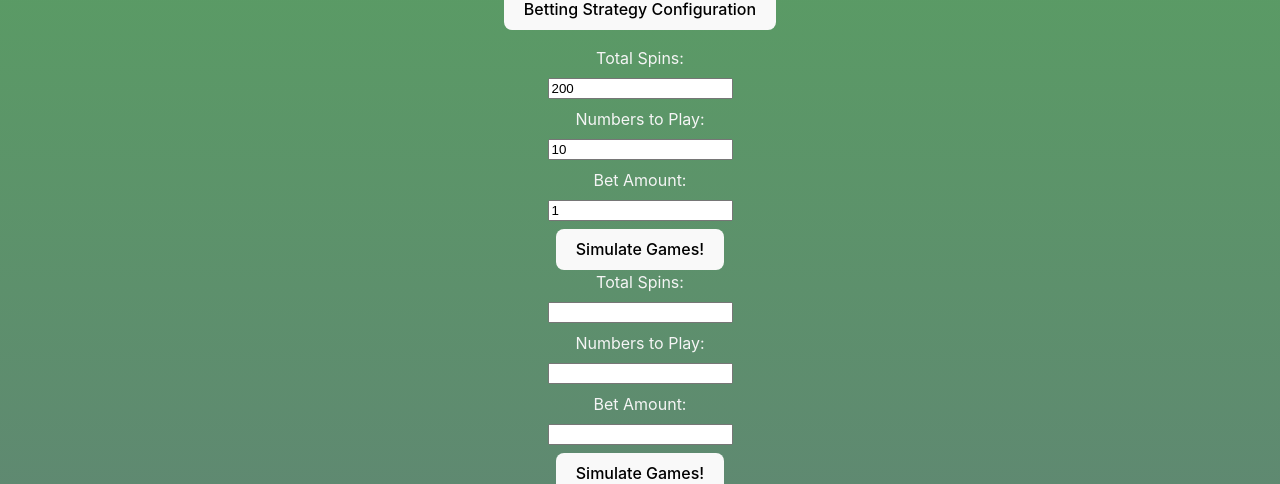
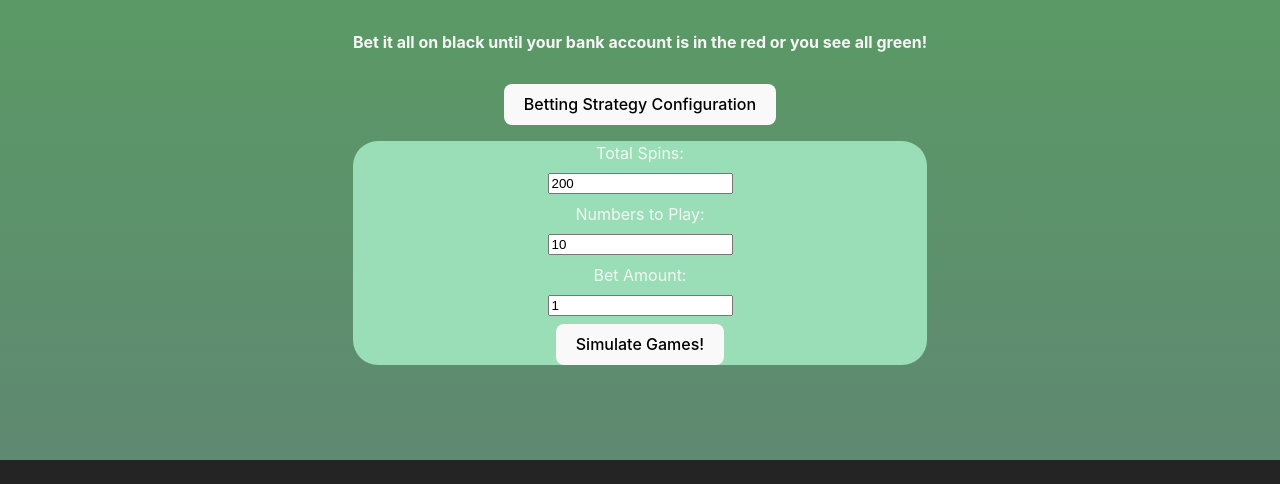
Before and after one commit to Lmasniuk/roulette-regret, a React (Vite) app: page / in a window 1280 px wide. Shown: the part 340-824 px from the top of the page. After the commit the page ends 800 px from the top, so only its background shows below. Built offline with nearby package versions, Linux system fonts and the light colour scheme.

Commit message:
Use settings component

```diff
--- a/src/components/SettingsCard/SettingsCard.jsx
+++ b/src/components/SettingsCard/SettingsCard.jsx
@@ -8,6 +8,7 @@ export default function SettingsCard({
     handleNumbersPlayedChange,
     betAmount,
     handleBetAmountChange,
+    bettingConfig,
 }) {
     return (
         <form
--- a/src/components/SettingsCard/SettingsCard.scss
+++ b/src/components/SettingsCard/SettingsCard.scss
@@ -0,0 +1,11 @@
+.game-config-form {
+    width: 100%;
+    align-items: center;
+    display: flex;
+    flex-direction: column;
+    gap: 0.5em;
+    margin-left: auto;
+    margin-right: auto;
+    background-color: #9adeb7;
+    border-radius: 25px;
+}
--- a/src/pages/Home.jsx
+++ b/src/pages/Home.jsx
@@ -55,34 +55,17 @@ export default function Home({ bettingConfig }) {
                     Betting Strategy Configuration
                 </button>
             </Link>
-            <form
-                className="game-config-form"
-                onSubmit={(event) => doGames(event, bettingConfig)}
-            >
-                <label htmlFor="totalSpins">Total Spins:</label>
-                <input
-                    name="totalSpins"
-                    type="number"
-                    value={totalSpins}
-                    onChange={handleTotalSpinsChange}
-                />
-                <label htmlFor="numbersPlayed">Numbers to Play:</label>
-                <input
-                    name="numbersPlayed"
-                    type="number"
-                    value={numbersPlayed}
-                    onChange={handleNumbersPlayedChange}
-                />
-                <label htmlFor="betAmount">Bet Amount:</label>
-                <input
-                    name="betAmount"
-                    type="number"
-                    value={betAmount}
-                    onChange={handleBetAmountChange}
-                />
-                <button type="submit">Simulate Games!</button>
-            </form>
-            <SettingsCard />
+
+            <SettingsCard
+                doGames={doGames}
+                totalSpins={totalSpins}
+                handleTotalSpinsChange={handleTotalSpinsChange}
+                numbersPlayed={numbersPlayed}
+                handleNumbersPlayedChange={handleNumbersPlayedChange}
+                betAmount={betAmount}
+                handleBetAmountChange={handleBetAmountChange}
+                bettingConfig={bettingConfig}
+            />
 
             {gamesResult.totalEarnings && (
                 <GamesOutcome
--- a/src/pages/Home.scss
+++ b/src/pages/Home.scss
@@ -1,21 +1,11 @@
 .strategy-button {
-  margin: 1em;
+    margin: 1em;
 }
 
 .title {
-  font-size: 3rem;
+    font-size: 3rem;
 }
 
 .slogan {
-  font-size: 1rem;
+    font-size: 1rem;
 }
-
-.game-config-form {
-  width: 100%;
-  align-items: center;
-  display: flex;
-  flex-direction: column;
-  gap: 0.5em;
-  margin-left: auto;
-  margin-right: auto;
-}
```
